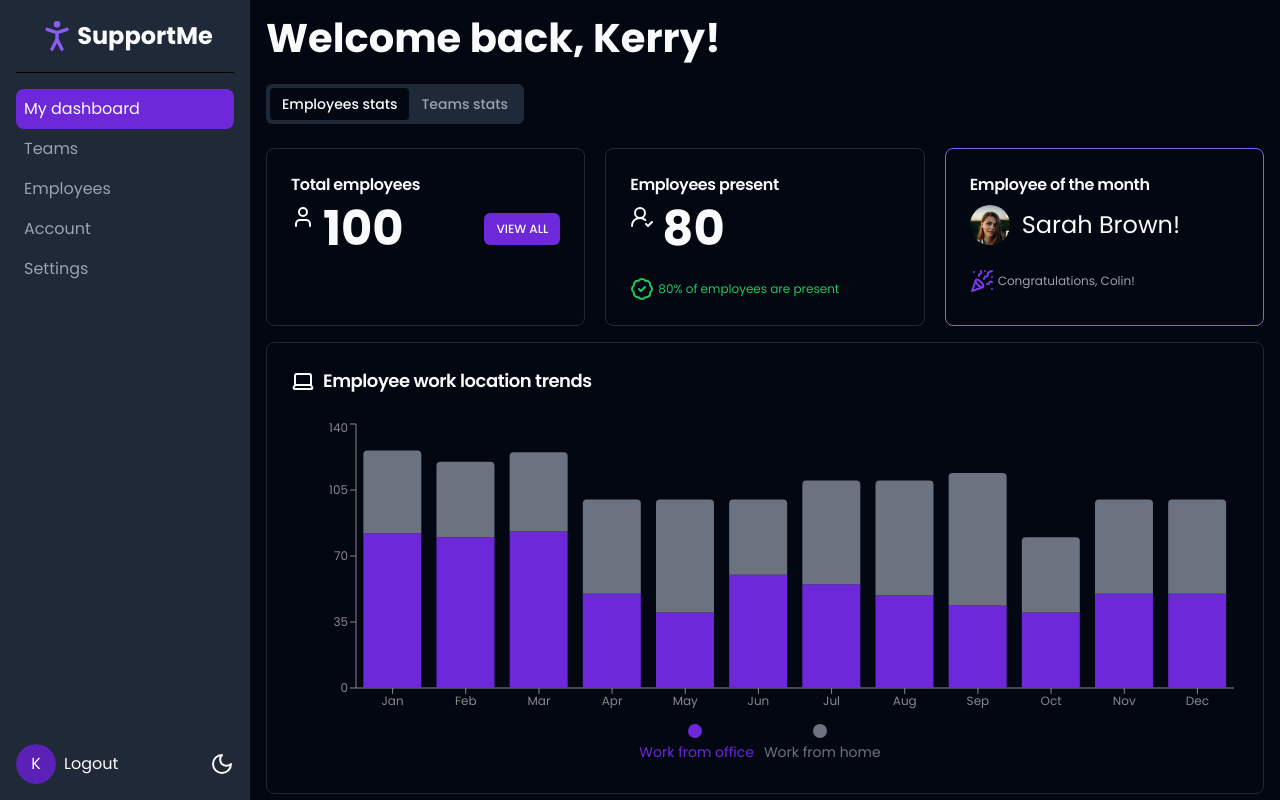
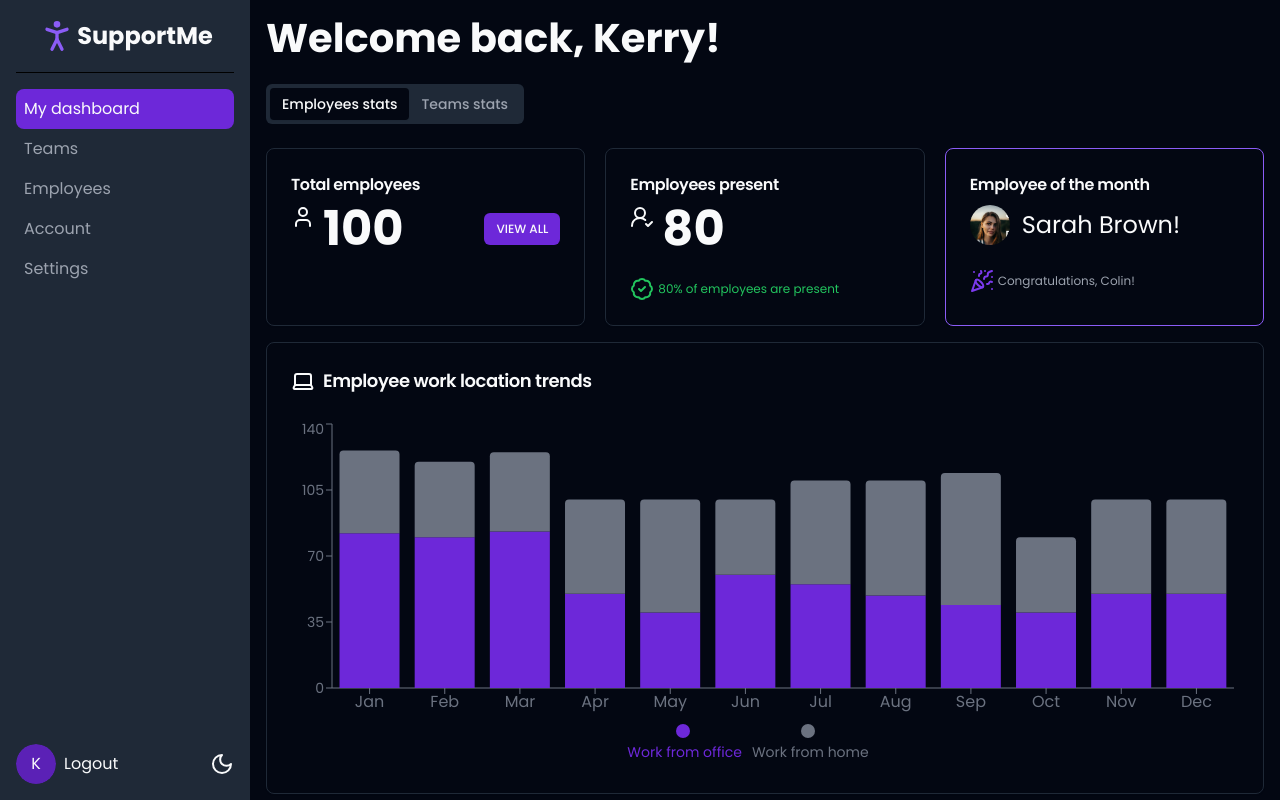
Before and after one commit to hi-carry-lee/shadcn-practice, a Next.js app: page /dashboard in a window 1280 px wide. Built offline with nearby package versions, Linux system fonts and the light colour scheme.

Commit message:
feat: add some comments to bar chart

```diff
--- a/components/dashboard/employees/employees-stats.tsx
+++ b/components/dashboard/employees/employees-stats.tsx
@@ -103,7 +103,8 @@ function EmployeesStats() {
             </span>
           </CardTitle>
         </CardHeader>
-        <CardContent>
+        {/* 👉 CardContent has its own style, here we need to adjust a little */}
+        <CardContent className="pl-0">
           <WorkLocationTrends />
         </CardContent>
       </Card>
--- a/components/dashboard/employees/work-location.tsx
+++ b/components/dashboard/employees/work-location.tsx
@@ -15,11 +15,16 @@ export default function WorkLocationTrends() {
     <ResponsiveContainer height={350} width="100%">
       <BarChart
         data={data}
+        // &_ : current element and its child element
+        // .recharts-tooltip-cursor : a class name that some Recharts component have;
+        // [] is a tailwind arbitrary selector
+        // [&_.recharts-tooltip-cursor] is used to select the current element itself and all it descendant which have class name 'recharts-tooltip-cursor', then add new style to them.
         className="[&_.recharts-tooltip-cursor]:fill-zinc-200 dark:[&_.recharts-tooltip-cursor]:fill-zinc-800"
       >
-        <XAxis dataKey="name" stroke="#888888" fontSize={12} />
-        <YAxis stroke="#888888" fontSize={12} />
+        <XAxis dataKey="name" stroke="#6b7280" fontSize={16} />
+        <YAxis stroke="#6b7280" fontSize={14} />
         <Tooltip
+          // default separator is ' : ', we don't need the blank before the semicolon
           separator=": "
           formatter={(value, name) => {
             if (name === "wfh") {
@@ -28,11 +33,13 @@ export default function WorkLocationTrends() {
               return [value, "Work from office"];
             }
           }}
-          labelClassName="font-bold"
+          labelClassName="font-bold !text-lg"
           wrapperClassName="!text-sm dark:!bg-black rounded-md dark:!border-border"
         />
         <Legend
+          // shape of the icon
           iconType="circle"
+          // define the format of the text, the value is the office from 'office: 55'
           formatter={(value) => {
             if (value === "wfh") {
               return <div className="text-sm">Work from home</div>;
```
